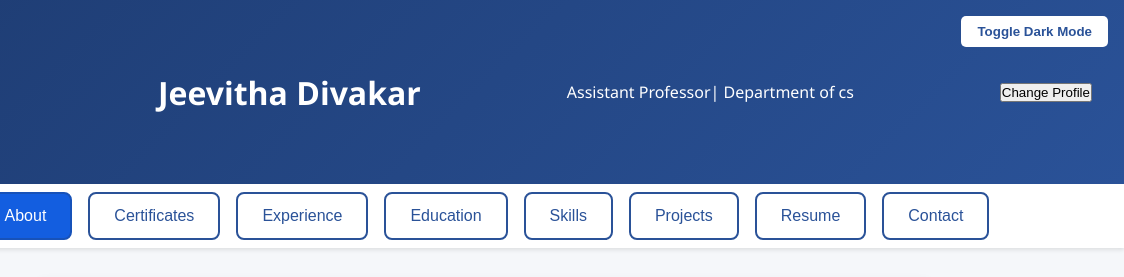
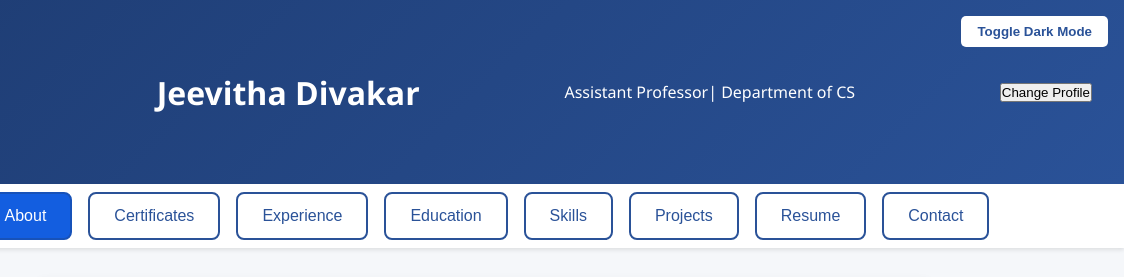
Before and after one commit to JEEVITHADIVAKAR/JEEVI, a plain HTML site: page index.html in a window 1280 px wide. Shown: the top 277 px of the page, 156-1280 px from the left. Drawn offline with Linux system fonts and the light colour scheme.

Commit message:
Update index.html

```diff
--- a/index.html
+++ b/index.html
@@ -203,7 +203,7 @@
     <h1>Jeevitha Divakar</h1>
 
   </div>
-  <p>Assistant Professor| Department of cs</p>
+  <p>Assistant Professor| Department of CS</p>
   <input type="file" id="fileInput" accept="image/*" style="display:none">
   <button onclick="showModal()">Change Profile</button>
 </header>
@@ -287,7 +287,7 @@
   <h2>Experience</h2>
   <ul>
 
-    <
+
     <li><b>Assistant Professor</b> (2018)<br>Worked on Jaya Arakkonam Arts and Science College.</li>
   </ul>
 </section>
```
